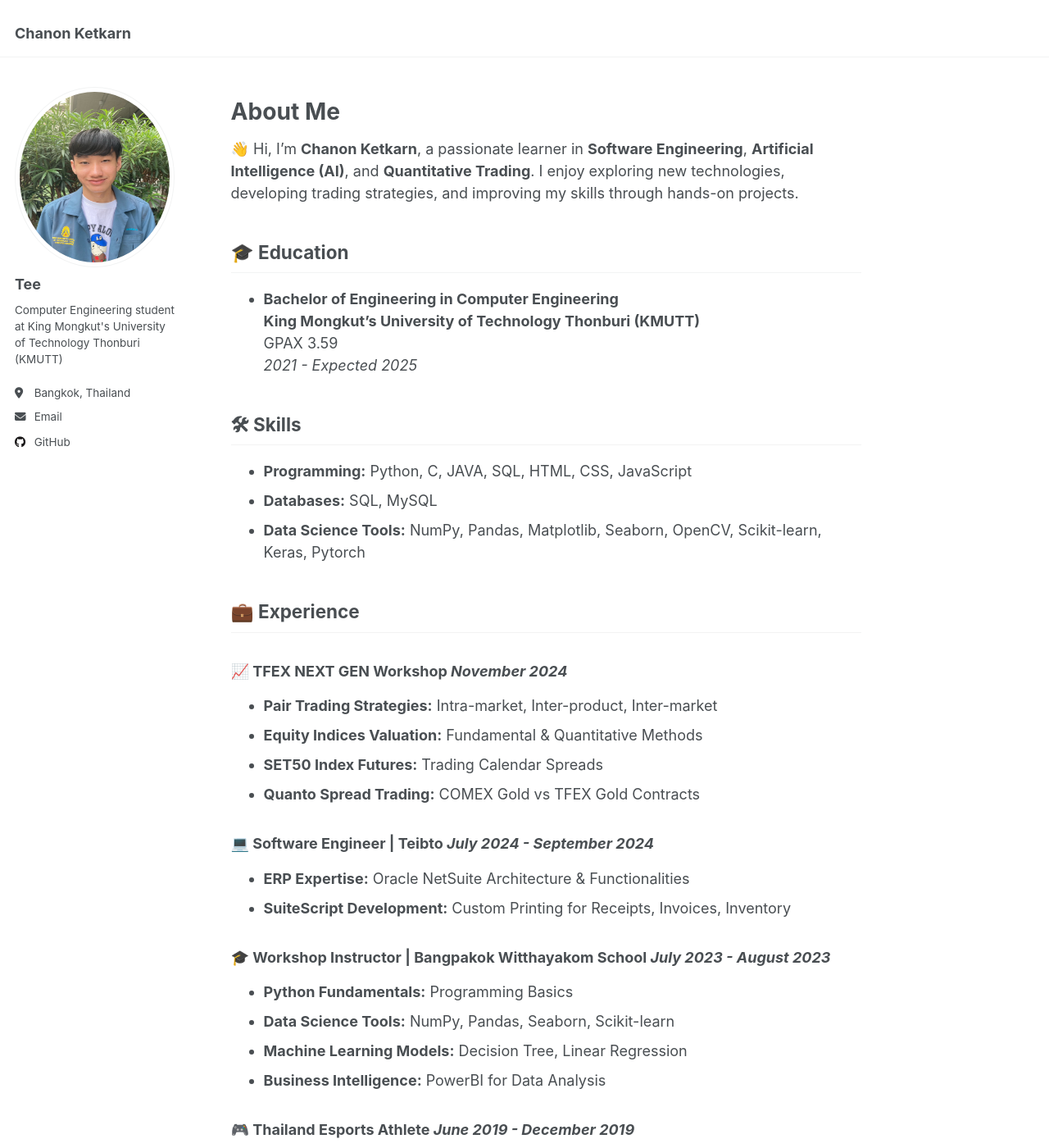
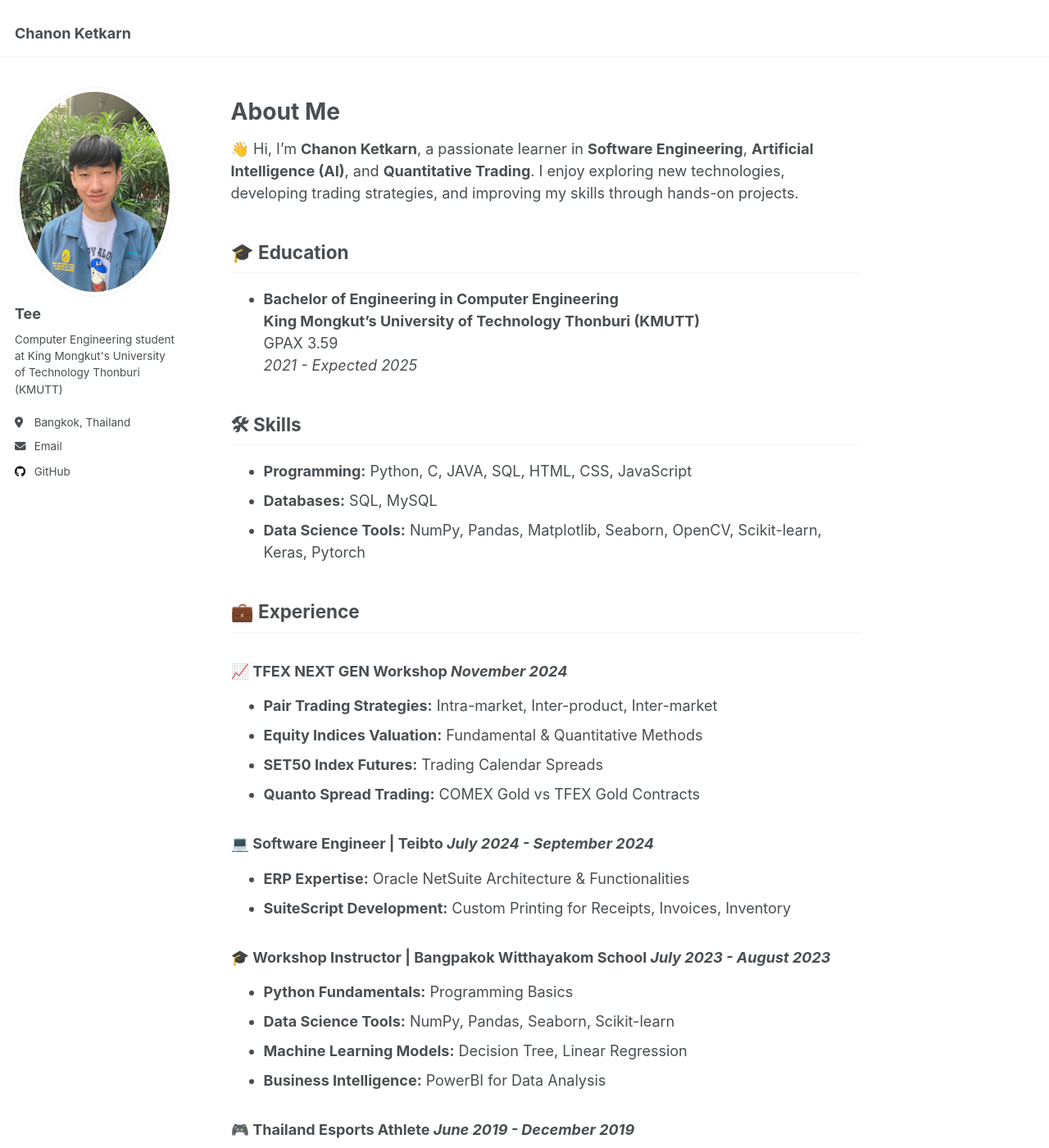
Before and after one commit to ChanonTee/ChanonTee.github.io, a Jekyll site: the page built from _pages/about.md, in a window 1280 px wide and 1400 px high. Shown: the whole window at 82% size. Built offline with Jekyll 4.4.1, drawn with Linux system fonts in a browser that asks for light colours.

Commit message:
Update _sidebar.scss

```diff
--- a/_sass/layout/_sidebar.scss
+++ b/_sass/layout/_sidebar.scss
@@ -90,8 +90,7 @@
   }
 
   img {
-   width: 220px;
-   height: 220px;
+   width: 200px;
    border-radius: 50%;
 
     @include breakpoint($large) {
```
